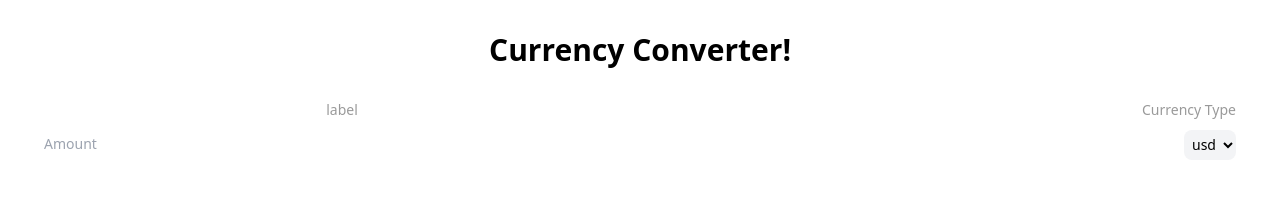
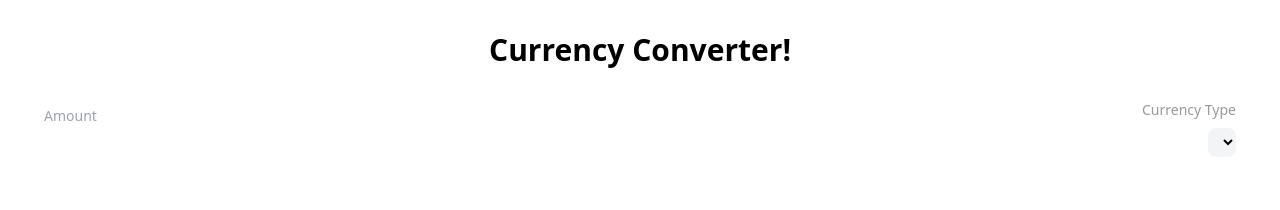
Before and after one commit to this-is-emon/chai-aur-react, a React (Vite) app in the folder 07currencyConverter/: page / in a window 1280 px wide. Shown: the top 210 px of the page. Built offline with nearby package versions, Linux system fonts and the light colour scheme.

Commit message:
Some more codes

```diff
--- a/07currencyConverter/src/components/InputBox.jsx
+++ b/07currencyConverter/src/components/InputBox.jsx
@@ -1,23 +1,49 @@
 // eslint-disable-next-line no-unused-vars
 import React from "react";
 
-function InputBox({ label, className = "" }) {
+function InputBox({
+  label,
+  amount,
+  onAmountChange,
+  onCurrencyChange,
+  currencyOptions = [],
+  selectCurrency = "usd",
+  amountDisable = false,
+  currencyDisable = false,
+  className = "",
+}) {
   return (
     <div
       className={`input-container bg-white p-3 rounded-lg text-sm flex ${className}`}
     >
       <div className="label-div w-1/2">
-        <label className="text-black/40 mb-2 inline-block">label</label>
+        <label className="text-black/40 mb-2 inline-block">{label}</label>
         <input
           className="outline-none w-full bg-transparent py-1.5"
           type="number"
           placeholder="Amount"
+          disabled={amountDisable}
+          value={amount}
+          onChange={(e) =>
+            onAmountChange && onAmountChange(Number(e.target.value))
+          }
         />
       </div>
       <div className="currency-div w-1/2 flex flex-wrap justify-end text-right">
         <p className="text-black/40 mb-2 w-full">Currency Type</p>
-        <select className="rounded-lg px-1 py-1 bg-gray-100 cursor-pointer outline-none">
-          <option value="usd">usd</option>
+        <select
+          className="rounded-lg px-1 py-1 bg-gray-100 cursor-pointer outline-none"
+          value={selectCurrency}
+          onChange={(e) => onCurrencyChange && onCurrencyChange(e.target.value)}
+          disabled={currencyDisable}
+        >
+          {/* <option value="usd">usd</option> */}
+          {/* {currencyOptions.map(() => {})} */}
+          {currencyOptions.map((currency) => (
+            <option key={currency} value="usd">
+              {currency}
+            </option>
+          ))}
         </select>
       </div>
     </div>
--- /dev/null
+++ b/07currencyConverter/src/components/index.js
@@ -0,0 +1,3 @@
+import InputBox from "./InputBox";
+
+export { InputBox };
```
Also changed, not shown: 07currencyConverter/.eslintrc.cjs.
